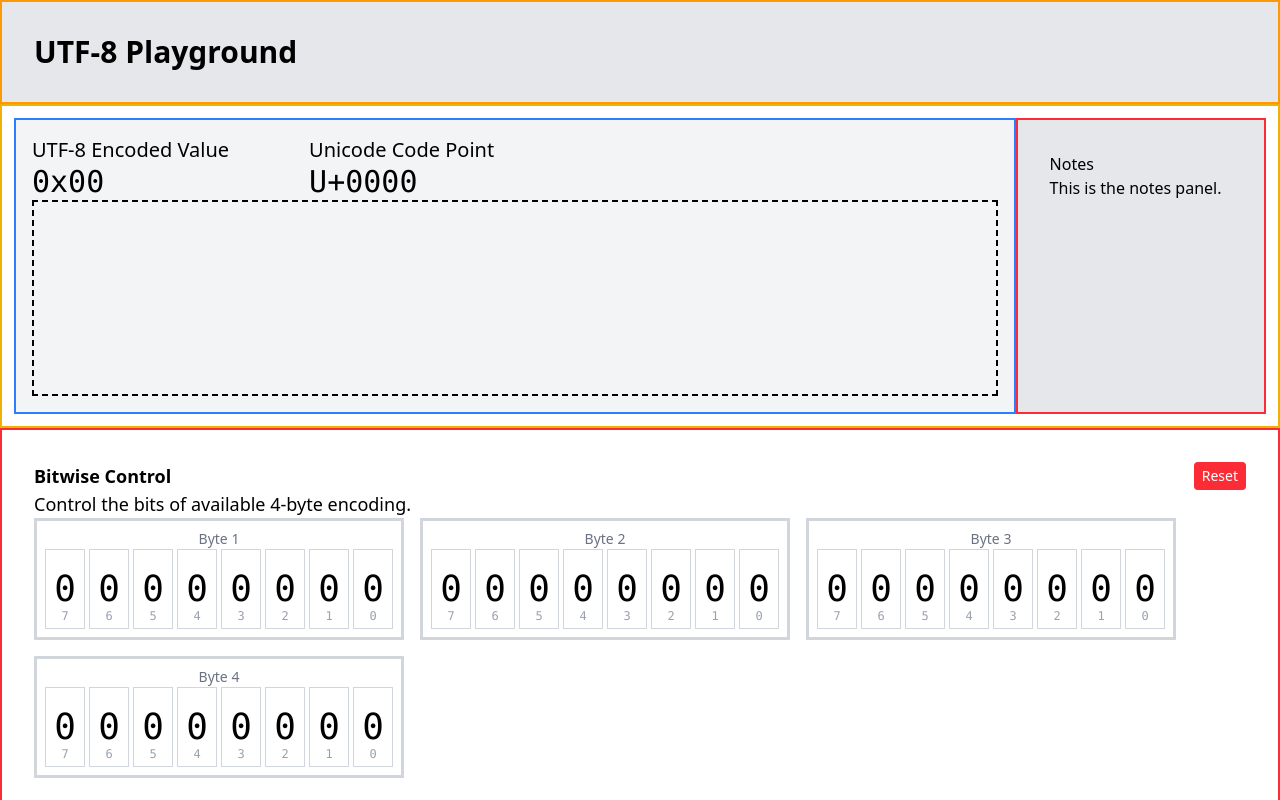
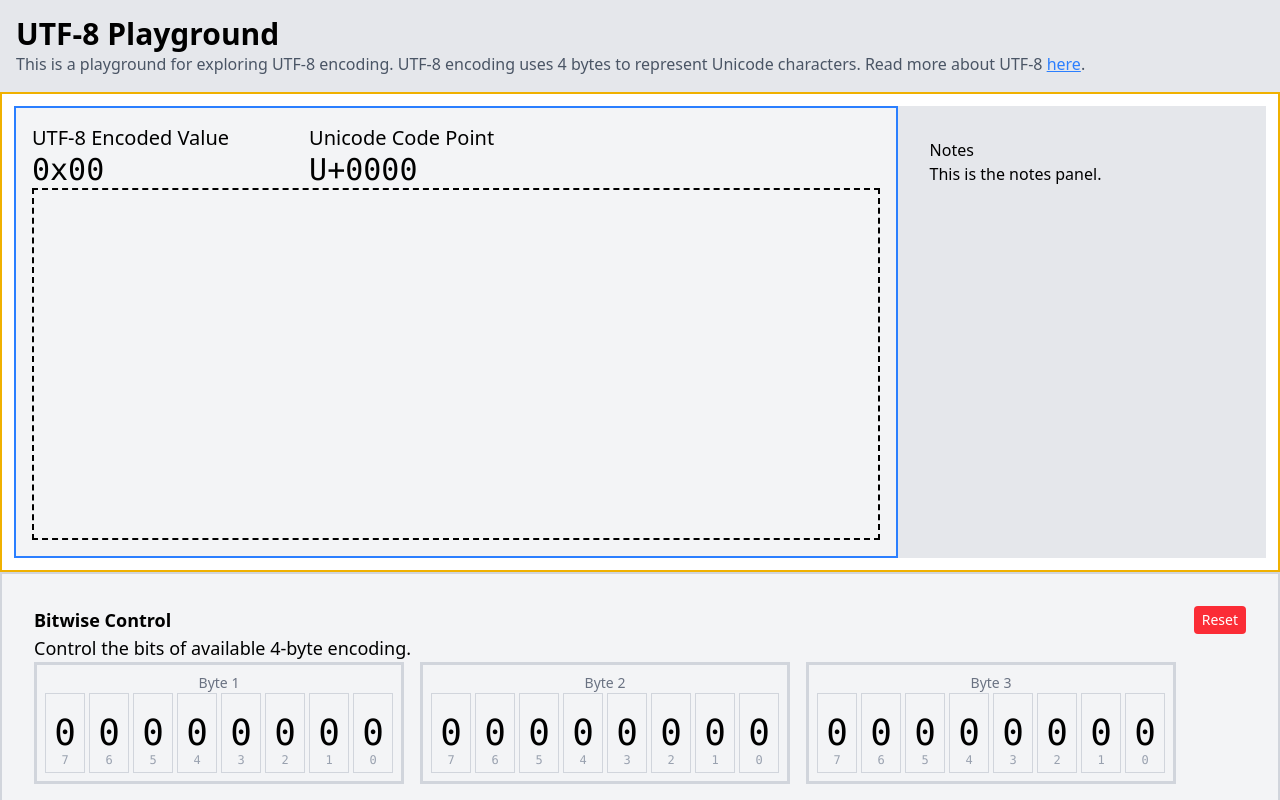
Before and after one commit to vishnuharidas/utf8-playground, a React (Vite) app: page / in a window 1280 px wide. Shown: the top 800 px of the page. Built offline with nearby package versions, Linux system fonts and the light colour scheme.

Commit message:
Improve root layout - rearrange and cleanup

```diff
--- a/src/App.tsx
+++ b/src/App.tsx
@@ -9,19 +9,31 @@ function App() {
 
   return (
     <div className="flex flex-col h-screen">
-      <div className="w-screen bg-gray-200 p-8 border-amber-500 border-2">
+
+      { /* Header */}
+      <div className="w-full box-border p-4 bg-gray-200">
         <h1 className="text-3xl font-bold">UTF-8 Playground</h1>
+        <p className="text-gray-600">
+          This is a playground for exploring UTF-8 encoding.
+          UTF-8 encoding uses 4 bytes to represent Unicode characters. Read more about UTF-8 <a href="https://en.wikipedia.org/wiki/UTF-8#Description" className="text-blue-500 underline" target='_blank'>here</a>.
+        </p>
       </div>
-      <div className="flex flex-1 border-yellow-500 border-2 p-3">
+
+      { /* Main Content */}
+      <div className="w-full flex flex-1 flex-column min-h-[60vh] border-yellow-500 border-2 p-3">
 
         <CodePointDisplay
-          className="w-8/10 bg-gray-100 p-4 border-blue-500 border-2 container flex-col flex"
+          className="flex-grow bg-gray-100 p-4 border-blue-500 border-2 container flex-col flex"
           codePoint={bitwiseValue} />
 
-        <NotesPanel className="w-2/10 bg-gray-200 p-8 border-red-500 border-2" />
+        <NotesPanel className="w-2/5 bg-gray-200 p-8" />
       </div>
 
-      <BitwiseControl className="p-8 border-2 border-red-500 flex-col flex" value={bitwiseValue} onChange={setBitwiseValue} />
+      { /* Footer */}
+      <footer className="w-full bg-gray-100 p-8 border-2 border-gray-300">
+        <BitwiseControl className="bg-gray-100" value={bitwiseValue} onChange={setBitwiseValue} />
+      </footer>
+
     </div>
   );
 }
```
